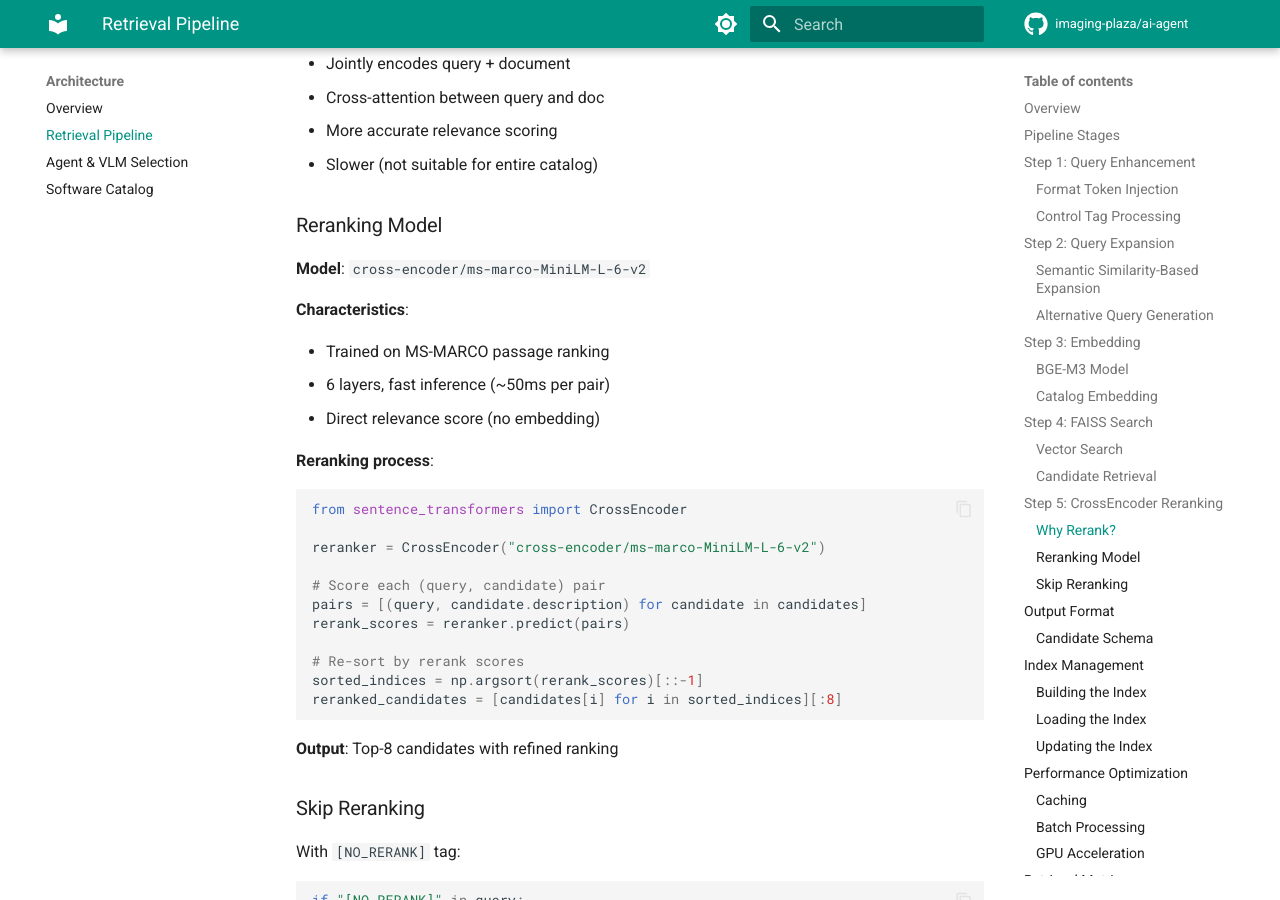
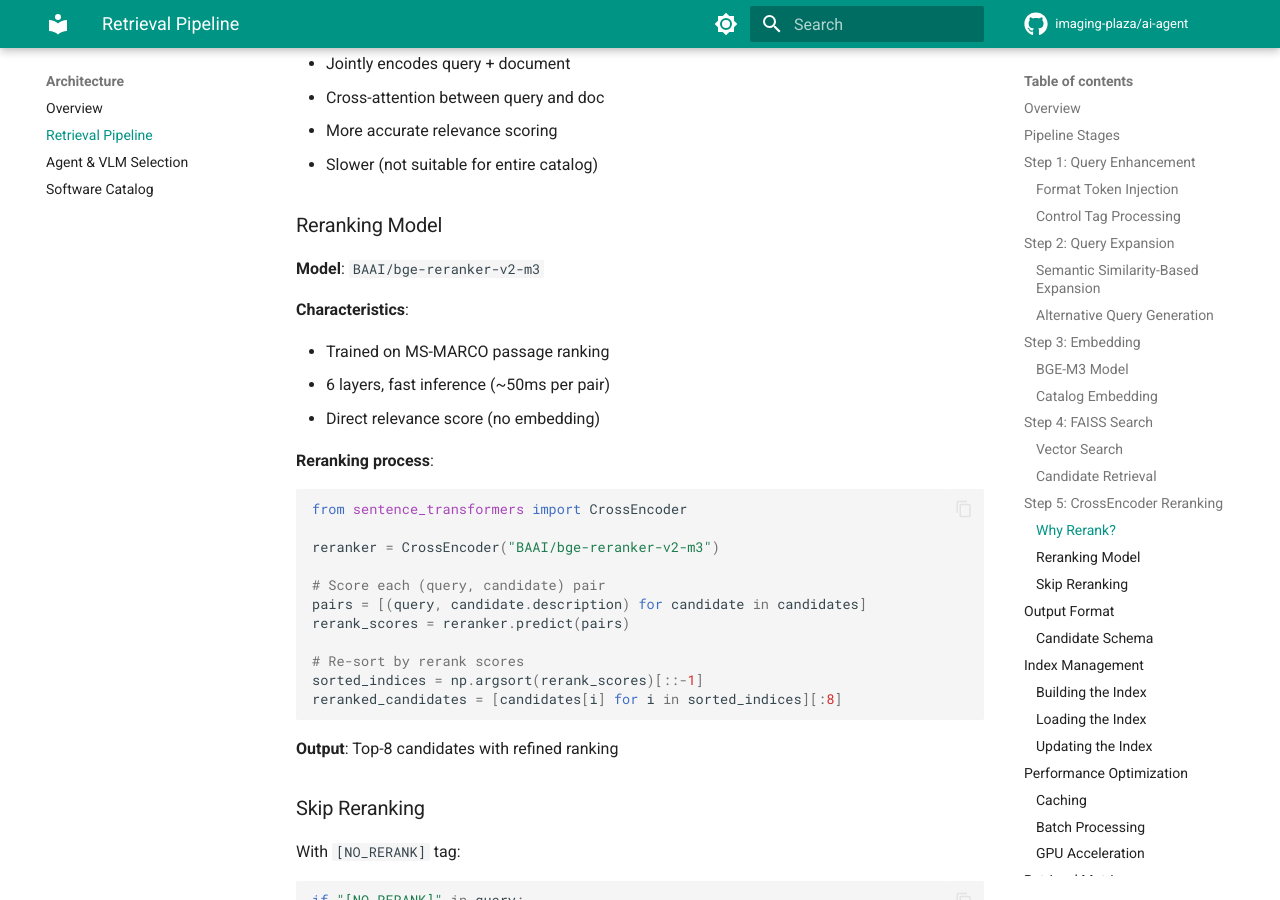
Before and after one commit to Imaging-Plaza/ai-agent, an MkDocs documentation site: the page built from docs/architecture/retrieval.md, in a window 1280 px wide and 900 px high, scrolled down 5283 px. Built offline with MkDocs 1.6.1 and Material for MkDocs 9.7.7, drawn with Linux system fonts in a browser that asks for light colours; comment, search, counter and statistics services are not loaded.

Commit message:
fixed some changes proposed by copilot

````diff
--- a/docs/architecture/retrieval.md
+++ b/docs/architecture/retrieval.md
@@ -243,7 +243,7 @@ candidate_scores = scores[:20].tolist()
 
 ### Reranking Model
 
-**Model**: `cross-encoder/ms-marco-MiniLM-L-6-v2`
+**Model**: `BAAI/bge-reranker-v2-m3`
 
 **Characteristics**:
 
@@ -256,7 +256,7 @@ candidate_scores = scores[:20].tolist()
 ```python
 from sentence_transformers import CrossEncoder
 
-reranker = CrossEncoder("cross-encoder/ms-marco-MiniLM-L-6-v2")
+reranker = CrossEncoder("BAAI/bge-reranker-v2-m3")
 
 # Score each (query, candidate) pair
 pairs = [(query, candidate.description) for candidate in candidates]
````
Also changed, not shown: docs/user-guide/file-formats.md (+2 -2 lines).
